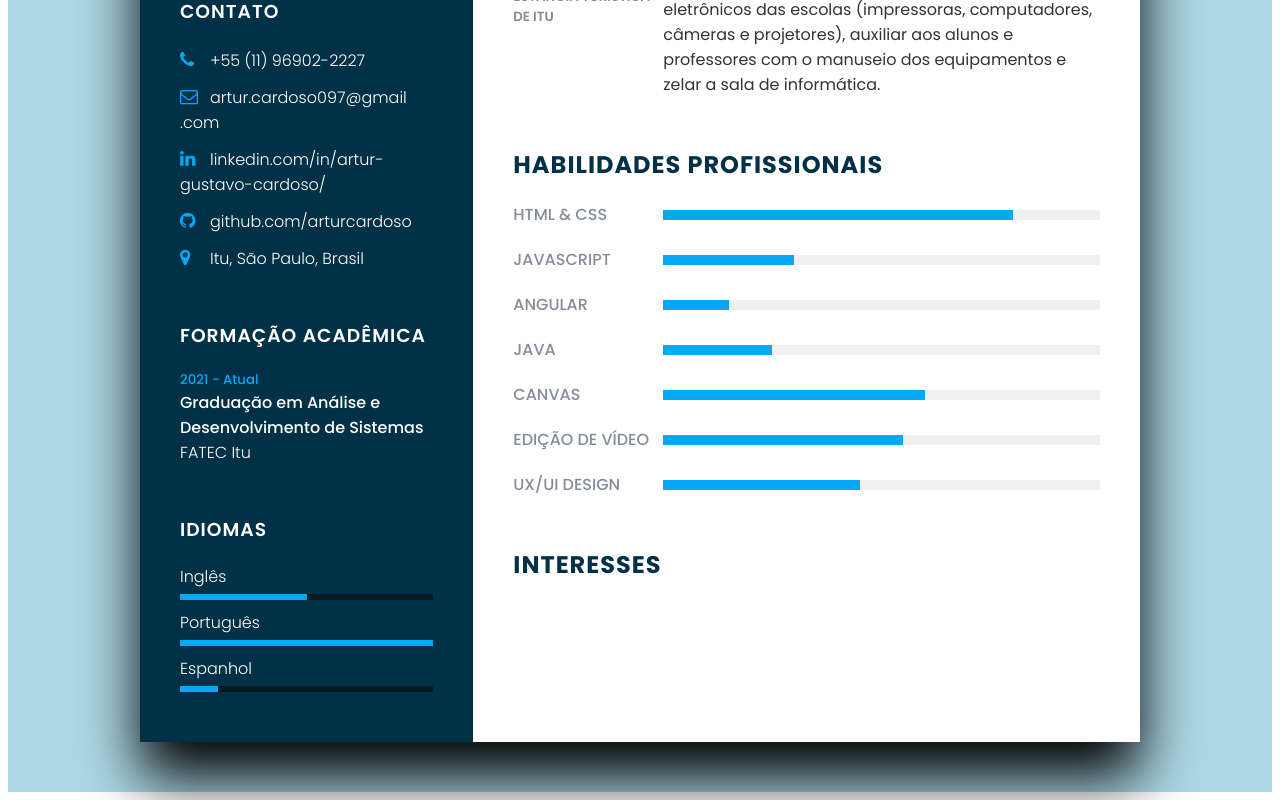
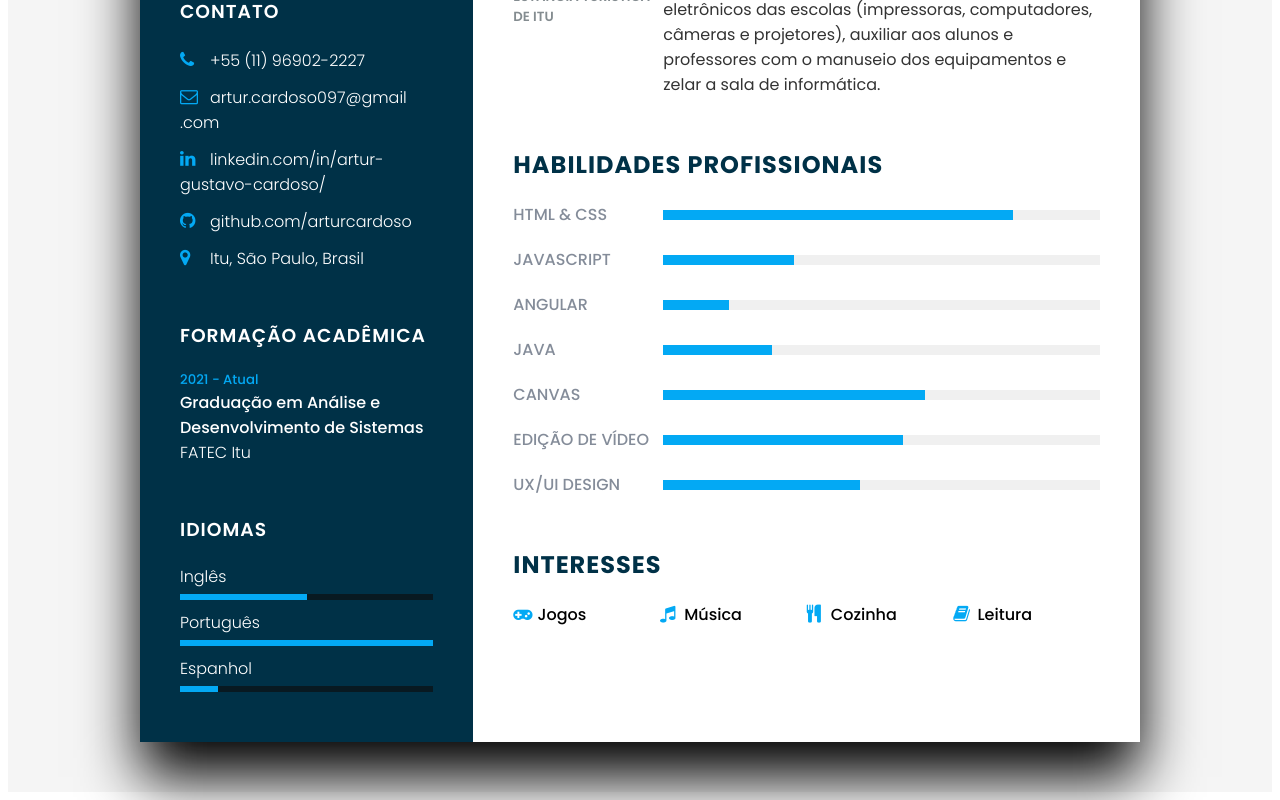
Before and after one commit to arturcardoso/meu-curriculo, an Angular app: page / in a window 1280 px wide. Shown: the part 451-1251 px from the top of the page. Built offline with nearby package versions, Linux system fonts and the light colour scheme.

Commit message:
Meu Curriculo - Atividade de Eleviva WEB

```diff
--- a/src/app/app.component.css
+++ b/src/app/app.component.css
@@ -8,7 +8,7 @@
 }
 
 body {
-    background: lightblue;
+    background: whitesmoke;
     display: flex;
     justify-content: center;
     align-items: center;
@@ -202,3 +202,52 @@ p {
     height: 100%;
     background: #03a9f4;
 }
+
+.interest ul {
+    padding: 0;
+    display: grid;
+    grid-template-columns: repeat(4, 1fr);
+}
+.interest ul li {
+    list-style: none;
+    columns: #333;
+    font-weight: 500;
+    margin: 10px 0;
+}
+
+.interest ul li .fa {
+    color: #03a9f4;
+    font-size: 18px;
+    width: 20px;
+}
+
+@media (max-width: 1000px) {
+    .container
+    {
+        margin: 10px;
+        grid-template-columns: repeat(1,1fr);
+    }
+    .interest ul
+    {
+        grid-template-columns: repeat(2,1fr);
+    }
+}
+
+@media (max-width: 600px) {
+    .about .box
+    {
+        flex-direction: column;
+    }
+    .about .box .year_company
+    {
+        margin-bottom: 5px;
+    }
+    .interest ul
+    {
+        grid-template-columns: repeat(1,1fr);
+    }
+    .skills .box
+    {
+        grid-template-columns: repeat(1,1fr);
+    }
+}
--- a/src/app/app.component.html
+++ b/src/app/app.component.html
@@ -151,8 +151,14 @@
         </div>
       </div>
 
-      <div class="about skills">
+      <div class="about interest">
         <h2 class="title2">Interesses</h2>
+        <ul>
+          <li><i class="fa fa-gamepad" aria-hidden="true"></i> Jogos</li>
+          <li><i class="fa fa-music" aria-hidden="true"></i> Música</li>
+          <li><i class="fa fa-cutlery" aria-hidden="true"></i> Cozinha</li>
+          <li><i class="fa fa-book" aria-hidden="true"></i> Leitura</li>
+        </ul>
       </div>
 
     </div>
```
